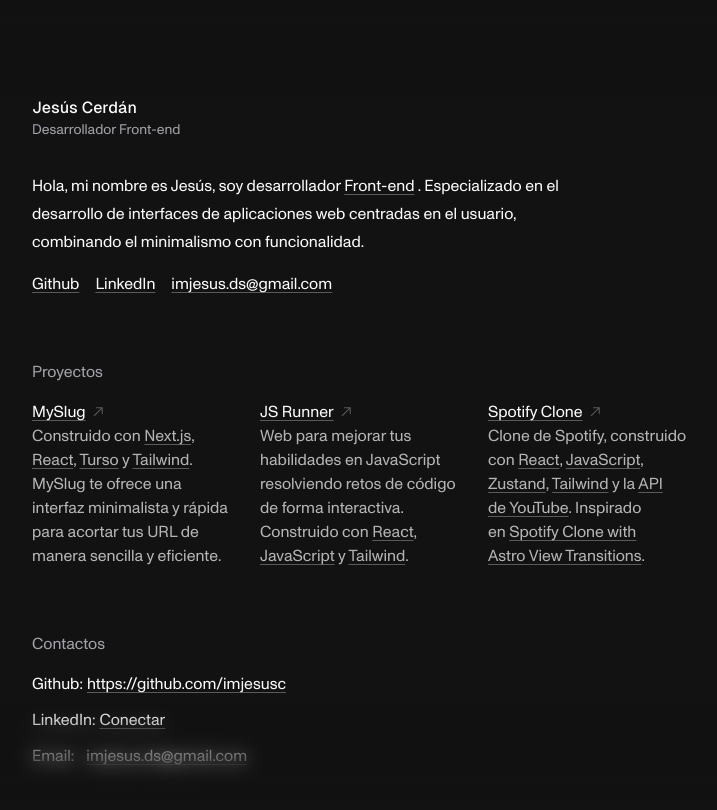
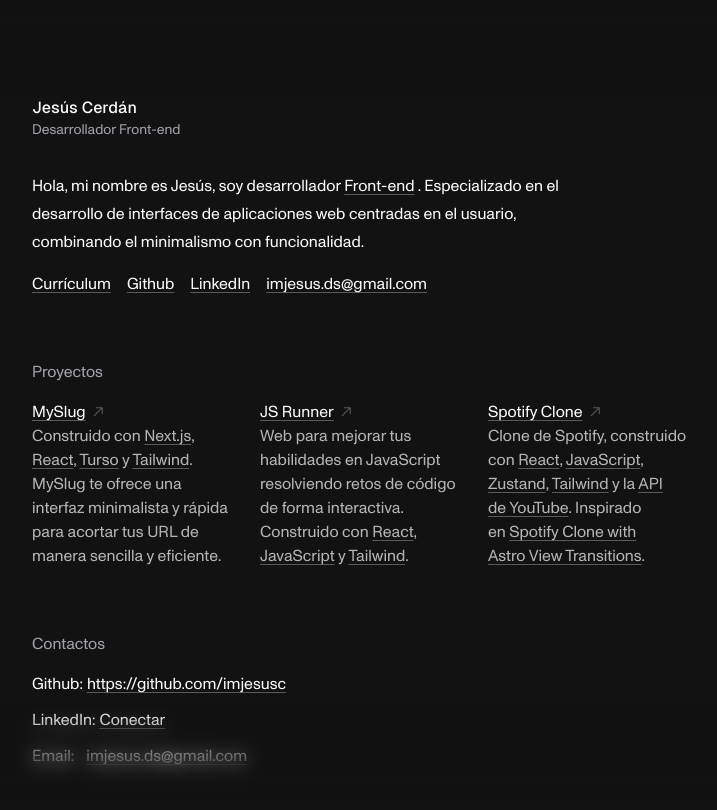
Before and after one commit to imjesusc/imjesus, a React (Vite) app: page / in a window 1280 px wide. Shown: the top 810 px of the page, without its empty margins (274-991 px from the left). Built offline with nearby package versions, Linux system fonts and the light colour scheme.

Commit message:
feat: Added curriculum file

```diff
--- a/src/components/me/me.jsx
+++ b/src/components/me/me.jsx
@@ -10,6 +10,10 @@ const meData = {
   aboutMe: `Hola, mi nombre es Jesús, soy desarrollador <a target="_blank" href="https://github.com/imjesusc">Front-end</a> . Especializado en el desarrollo de interfaces de aplicaciones web centradas en el usuario, combinando el minimalismo con funcionalidad.`,
   email: 'imjesus.ds@gmail.com',
   socials: [
+    {
+      name: ' Currículum',
+      url: '/jesus-cerdan-resume.pdf'
+    },
     {
       name: 'Github',
       url: 'https://github.com/imjesusc'
```
Also changed, not shown: 1 other file (tests, documents, lock files or other folders).
